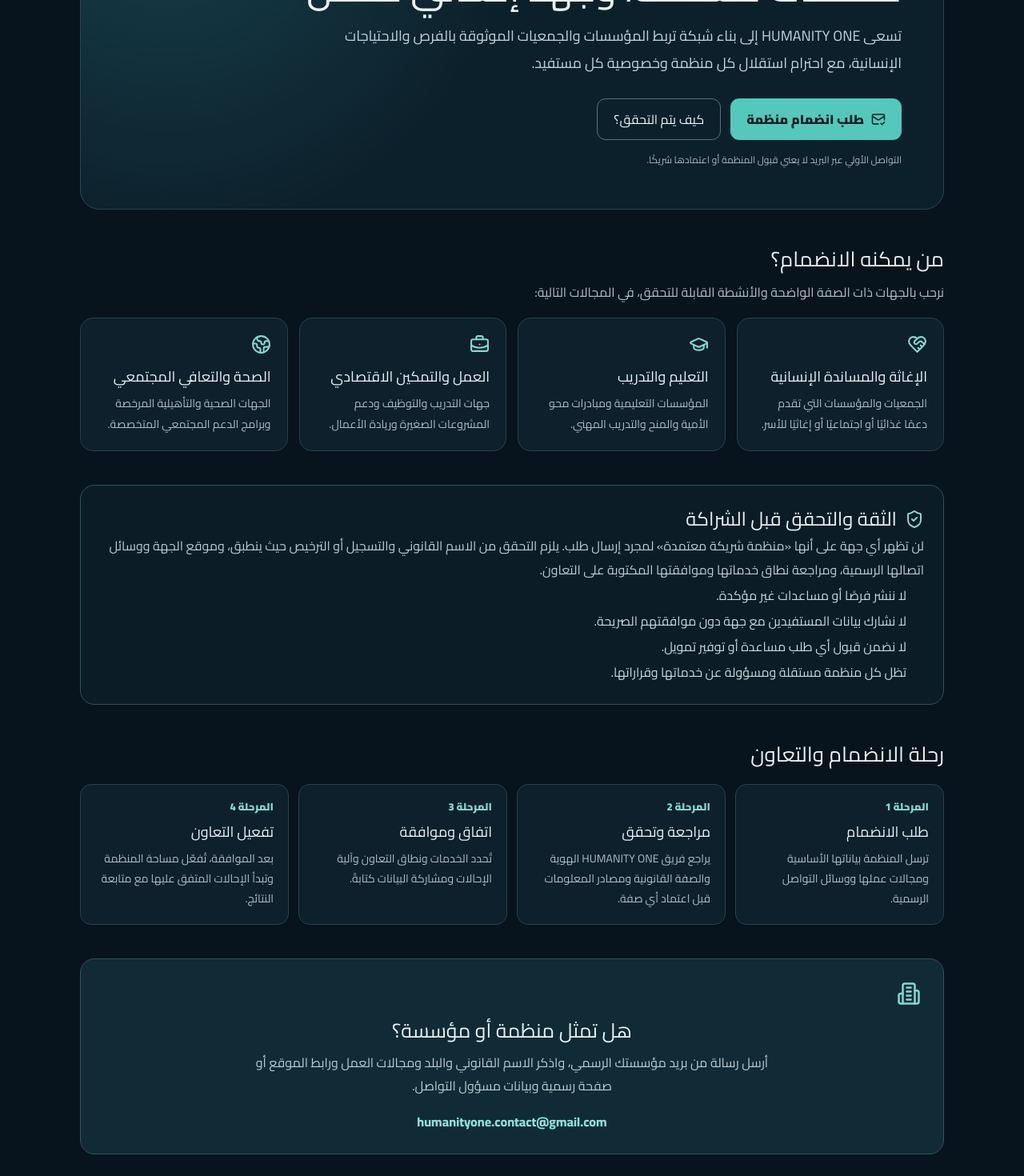
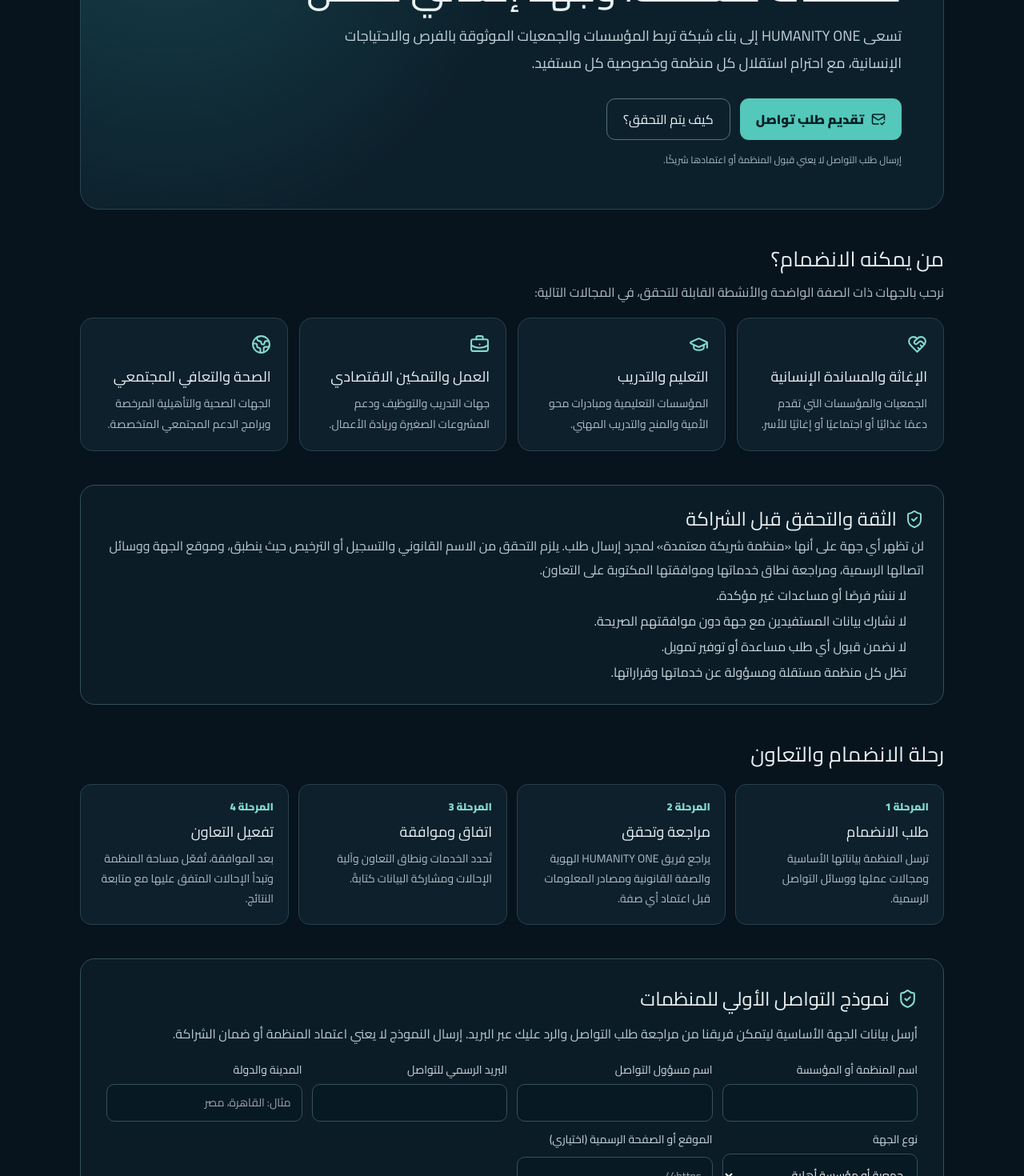
Before and after one commit to o6384051-cpu/humanity-one, a Next.js app: page /organizations in a window 1280 px wide. Shown: the part 220-1690 px from the top of the page at 80% size. Built offline with nearby package versions, Linux system fonts and the light colour scheme.

Commit message:
Replace mailto-only organization CTA with tracked intake form

```diff
--- a/src/app/organizations/page.tsx
+++ b/src/app/organizations/page.tsx
@@ -1,4 +1,5 @@
 import Link from "next/link";
+import OrganizationInquiryForm from "./OrganizationInquiryForm";
 import { Building2, ShieldCheck, Handshake, GraduationCap, BriefcaseBusiness, HeartHandshake, Globe2, ArrowLeft, MailCheck } from "lucide-react";
 
 const tracks = [
@@ -25,10 +26,10 @@ export default function OrganizationsPage() {
           <h1 style={{fontSize:"clamp(30px,5vw,48px)",lineHeight:1.25,margin:"18px 0 14px"}}>منظمات مستقلة، وجهد إنساني متصل</h1>
           <p style={{fontSize:18,lineHeight:1.9,color:"#c1d2d9",maxWidth:760,margin:0}}>تسعى HUMANITY ONE إلى بناء شبكة تربط المؤسسات والجمعيات الموثوقة بالفرص والاحتياجات الإنسانية، مع احترام استقلال كل منظمة وخصوصية كل مستفيد.</p>
           <div style={{display:"flex",gap:12,flexWrap:"wrap",marginTop:26}}>
-            <a href="mailto:humanityone.contact@gmail.com?subject=%D8%B7%D9%84%D8%A8%20%D8%A7%D9%86%D8%B6%D9%85%D8%A7%D9%85%20%D9%85%D9%86%D8%B8%D9%85%D8%A9%20%D8%A5%D9%84%D9%89%20HUMANITY%20ONE" style={{background:"#54c8ba",color:"#062027",padding:"13px 20px",borderRadius:11,fontWeight:900,textDecoration:"none",display:"inline-flex",alignItems:"center",gap:9}}><MailCheck size={18}/> طلب انضمام منظمة</a>
+            <a href="#application-form" style={{background:"#54c8ba",color:"#062027",padding:"13px 20px",borderRadius:11,fontWeight:900,textDecoration:"none",display:"inline-flex",alignItems:"center",gap:9}}><MailCheck size={18}/> تقديم طلب تواصل</a>
             <a href="#verification" style={{border:"1px solid #54717b",color:"#e8f2f5",padding:"13px 20px",borderRadius:11,textDecoration:"none"}}>كيف يتم التحقق؟</a>
           </div>
-          <p style={{fontSize:12,color:"#9fb6bf",marginTop:16}}>التواصل الأولي عبر البريد لا يعني قبول المنظمة أو اعتمادها شريكًا.</p>
+          <p style={{fontSize:12,color:"#9fb6bf",marginTop:16}}>إرسال طلب التواصل لا يعني قبول المنظمة أو اعتمادها شريكًا.</p>
         </section>
 
         <section style={{marginTop:42}}>
@@ -57,12 +58,7 @@ export default function OrganizationsPage() {
           </div>
         </section>
 
-        <section style={{marginTop:42,textAlign:"center",padding:28,borderRadius:18,background:"#102b35",border:"1px solid #31545d"}}>
-          <Building2 size={30} color="#83d9ce"/>
-          <h2 style={{fontSize:25,margin:"12px 0 8px"}}>هل تمثل منظمة أو مؤسسة؟</h2>
-          <p style={{color:"#b8cbd2",lineHeight:1.8,maxWidth:650,margin:"0 auto 18px"}}>أرسل رسالة من بريد مؤسستك الرسمي، واذكر الاسم القانوني والبلد ومجالات العمل ورابط الموقع أو صفحة رسمية وبيانات مسؤول التواصل.</p>
-          <a href="mailto:humanityone.contact@gmail.com?subject=%D8%B7%D9%84%D8%A8%20%D8%A7%D9%86%D8%B6%D9%85%D8%A7%D9%85%20%D9%85%D9%86%D8%B8%D9%85%D8%A9%20%D8%A5%D9%84%D9%89%20HUMANITY%20ONE" style={{color:"#8ce0d5",fontWeight:800}}>humanityone.contact@gmail.com</a>
-        </section>
+        <OrganizationInquiryForm />
         <footer style={{marginTop:32,textAlign:"center",fontSize:12,color:"#78929d"}}>HUMANITY ONE · شبكة تعاون إنساني قيد التأسيس</footer>
       </div>
     </main>
```
